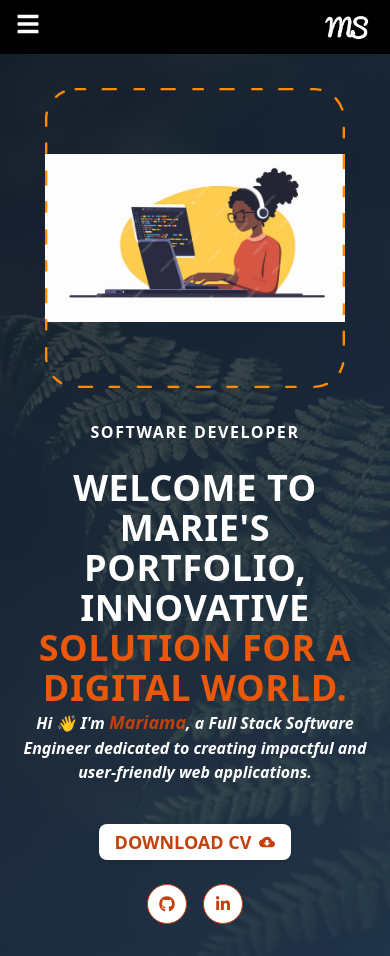
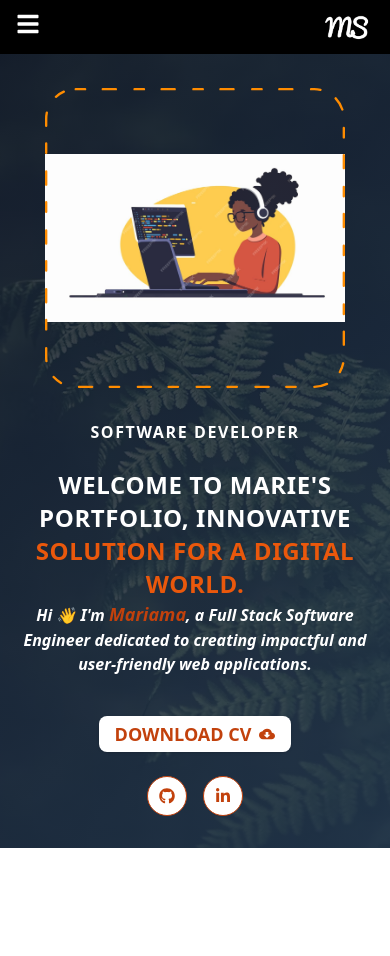
Before and after one commit to Marie-297/My_Portfolio, a Next.js app: page / in a window 390 px wide. After the commit the page ends 848 px from the top, so only its background shows below. Built offline with nearby package versions, Linux system fonts and the light colour scheme.

Commit message:
done editing

```diff
--- a/Components/ui/textGenerate.tsx
+++ b/Components/ui/textGenerate.tsx
@@ -38,7 +38,7 @@ export const TextGenerateEffect = ({
             <motion.span
               key={word + idx}
               // className="text-white opacity-0"
-              className={`${idx > 4 ? "text-orange-600" : "text-white"} opacity-0 lg:text-6xl font-extrabold md:text-5xl text-4xl`}
+              className={`${idx > 4 ? "text-orange-600" : "text-white"} opacity-0 lg:text-6xl font-extrabold md:text-4xl text-2xl`}
               style={{
                 filter: filter ? "blur(10px)" : "none",
               }}
```
